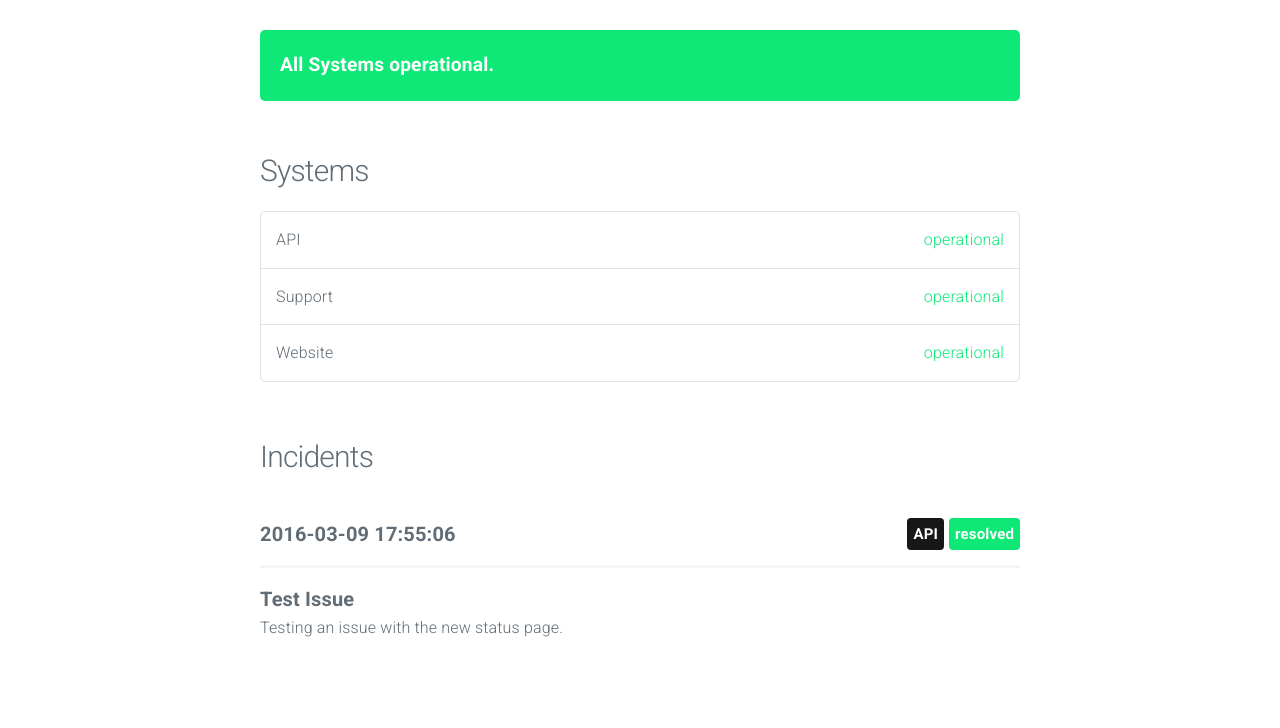
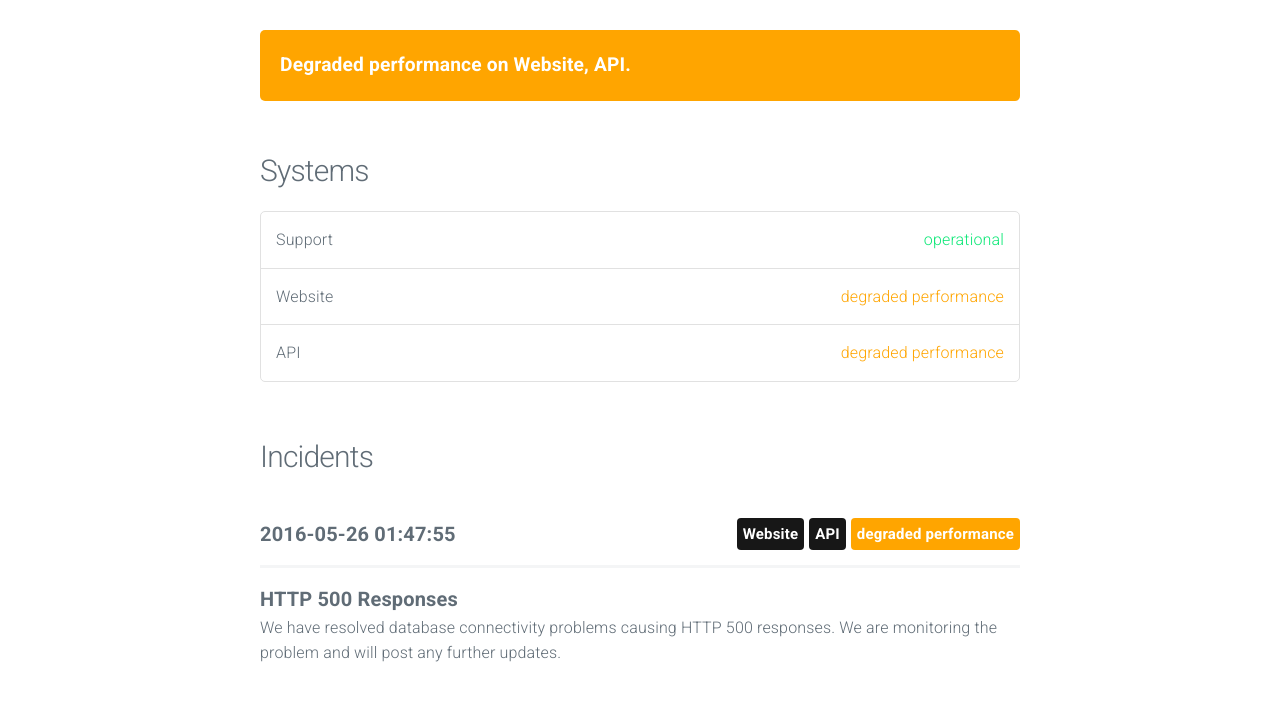
Before and after one commit to SimplyRETS/status.simplyrets.com, a plain HTML site: page index.html in a window 1280 px wide. Shown: the part 55-783 px from the top of the page. Drawn offline with nearby package versions, Linux system fonts and the light colour scheme.

Commit message:
update index

```diff
--- a/index.html
+++ b/index.html
@@ -28,30 +28,50 @@
 
 			<section class="container" id="main">
 
-					<div class="panel operational">
-						All Systems operational.
+
+					<div class="panel degraded performance">
+						Degraded performance on Website, API.
 					</div>
+
 
 
 				<h4>Systems</h4>
 				<ul class="systems">
 
 					<li>
-						API <span class="status operational">operational</span>
-					</li>
-
-					<li>
 						Support <span class="status operational">operational</span>
 					</li>
 
 					<li>
-						Website <span class="status operational">operational</span>
+						Website <span class="status degraded performance">degraded performance</span>
+					</li>
+
+					<li>
+						API <span class="status degraded performance">degraded performance</span>
 					</li>
 
 				</ul>
 
 				<h4>Incidents</h4>
 
+
+					<div class="incident">
+						<span class="date">2016-05-26 01:47:55</span>
+
+
+							<span class="label degraded performance float-right">degraded performance</span>
+
+
+							<span class="label system float-right">API</span>
+
+							<span class="label system float-right">Website</span>
+
+						<hr/>
+
+						<span class="title">HTTP 500 Responses</span>
+						<p>We have resolved database connectivity problems causing HTTP 500  responses. We are monitoring the problem and will post any further updates.</p>
+
+					</div>
 
 					<div class="incident">
 						<span class="date">2016-03-09 17:55:06</span>
```
